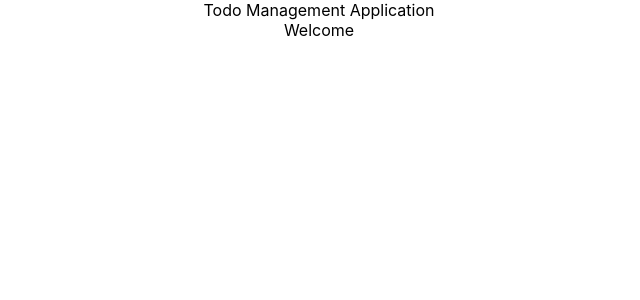
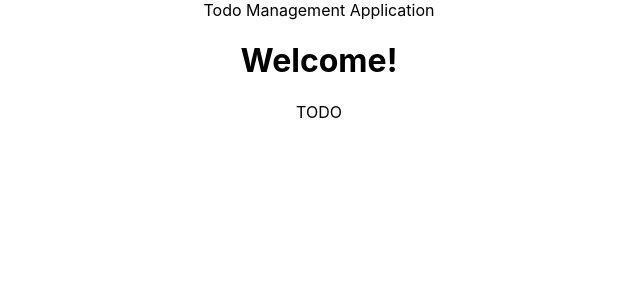
Before and after one commit to crtEvent/react-todo-app, a React (Create React App) app: page / in a window 1280 px wide. Both pictures are taken after a click on the button "Login". Shown: the top 300 px of the page, without its empty margins (321-961 px from the left). Built offline with nearby package versions, Linux system fonts and the light colour scheme.

Commit message:
WelcomeComponent className 추가, h1으로 제목 추가

```diff
--- a/src/components/todo/TodoApp.jsx
+++ b/src/components/todo/TodoApp.jsx
@@ -49,6 +49,7 @@ function LoginComponent() {
 
     return (
         <div className="Login">
+            <h1>Time to login!!</h1>
             {showSuccessMessage && <div className="successMessage">Authenticated Successfully</div>}
             {showErrorMessage && <div className="errorMessage">Authenticated Failed. Please check your credentials</div>}
             <div className="LoginForm">
@@ -70,7 +71,10 @@ function LoginComponent() {
 
 function WelcomeComponent() {
     return (
-        <div>Welcome</div>
+        <div className='WelcomeComponent'>
+            <h1>Welcome!</h1>
+            TODO
+        </div>
     )
 }
 
```
